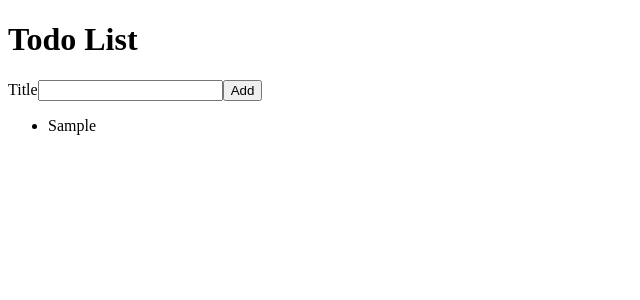
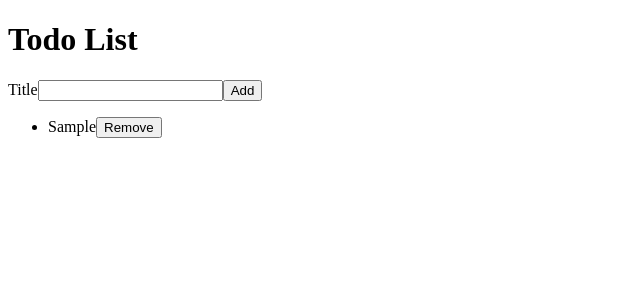
Before and after one commit to rebs1203/todo-react, a React (Create React App) app: page / in a window 1280 px wide. Both pictures are taken after typing "Sample" into the empty fields and a click on the button "Add". Shown: the top 300 px of the page, without its empty margins (0-640 px from the left). Built offline with nearby package versions, Linux system fonts and the light colour scheme.

Commit message:
finished exercise

```diff
--- a/src/AddTodoForm.js
+++ b/src/AddTodoForm.js
@@ -1,4 +1,5 @@
 import React, { useState } from "react";
+import InputWithLabel from "./InputWithLabel";
 
 const AddTodoForm = ({ onAddTodo }) => {
 
@@ -21,8 +22,7 @@ const AddTodoForm = ({ onAddTodo }) => {
     return (
         <div>
             <form onSubmit={handleAddTodo}>
-                <label htmlFor="todoTitle" >Title</label>
-                <input id="todoTitle" name="title" value={todoTitle} onChange={handleTitleChange}/>
+                <InputWithLabel todoTitle={todoTitle} handleTitleChange={handleTitleChange}>Title</InputWithLabel>
                 <button type="submit">Add</button>
             </form>
         </div>
--- a/src/App.js
+++ b/src/App.js
@@ -8,7 +8,6 @@ const useSemiPersistentState = () => {
   useEffect(() => {
     localStorage.setItem("savedTodoList", JSON.stringify(todoList))
   }, [todoList])
-
 
   return [todoList, setTodoList]
 }
@@ -22,13 +21,26 @@ function App() {
   }
 
 
+  const removeTodo = (id) => {
+
+    const index = value.findIndex(todo => todo.id === id)
+
+    if(index !== -1) {
+      const updatedList = [...value]
+      updatedList.splice(index, 1)
+      setValue(updatedList)
+    }
+  }
+
+
+
   return (
     <>
       <header>
         <h1>Todo List</h1>
       </header>
       <AddTodoForm onAddTodo={addTodo}/>
-      <TodoList todoState={value}/>
+      <TodoList todoState={value} onRemoveTodo={removeTodo}/>
     </>
   );
 }
--- /dev/null
+++ b/src/InputWithLabel.js
@@ -0,0 +1,19 @@
+import { useEffect, useRef } from "react";
+
+const InputWithLabel = (props) => {
+
+    const inputRef = useRef();
+
+    useEffect(() => {
+        inputRef.current.focus()
+    }, [])
+
+    return (
+        <>
+            <label htmlFor="todoTitle" >{props.children}</label>
+            <input id="todoTitle" name="title" value={props.todoTitle} onChange={props.handleTitleChange} ref={inputRef}/>
+        </>
+    )
+}
+
+export default InputWithLabel
--- a/src/TodoList.js
+++ b/src/TodoList.js
@@ -1,16 +1,15 @@
 import React from "react";
 import TodoListItem from "./TodoListItem";
 
-const TodoList = ({ todoState }) => {
+const TodoList = ({ todoState, onRemoveTodo }) => {
 
-console.log(todoState);
 
     return (
         <div>
             <ul>
                 {todoState?.map((todo) => {
                     return (
-                        <TodoListItem key={todo.id} todo={todo}/>
+                        <TodoListItem key={todo.id} todo={todo} onRemoveTodo={onRemoveTodo}/>
                     )
                 })}
             </ul>
--- a/src/TodoListItem.js
+++ b/src/TodoListItem.js
@@ -1,10 +1,11 @@
 import React from "react";
 
-const TodoListItem = ({ todo }) => {
+const TodoListItem = ({ todo, onRemoveTodo }) => {
 
     return (
         <li>
             {todo.title}
+            <button type="button" onClick={() => onRemoveTodo(todo.id)}>Remove</button>
         </li>
     )
 }
```
